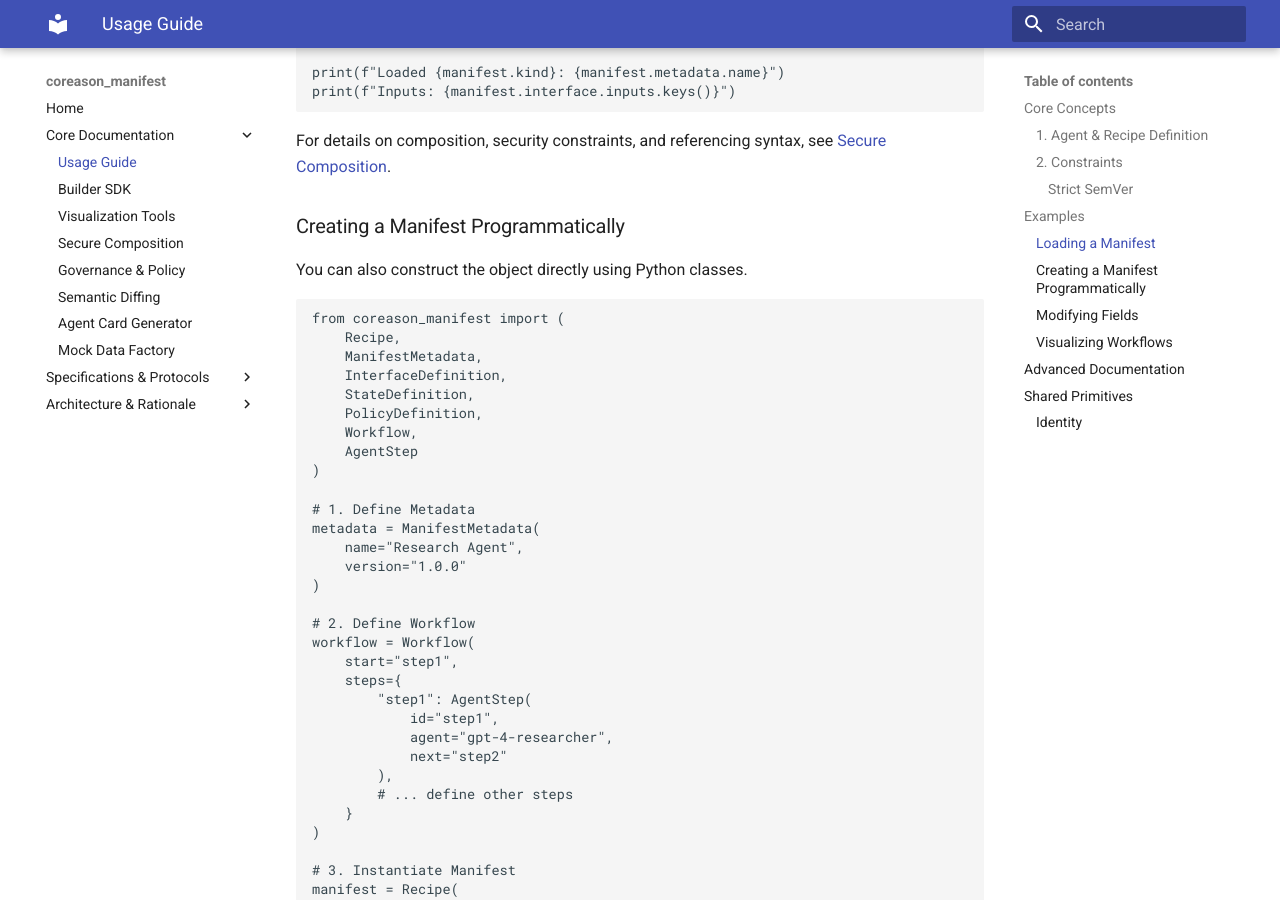
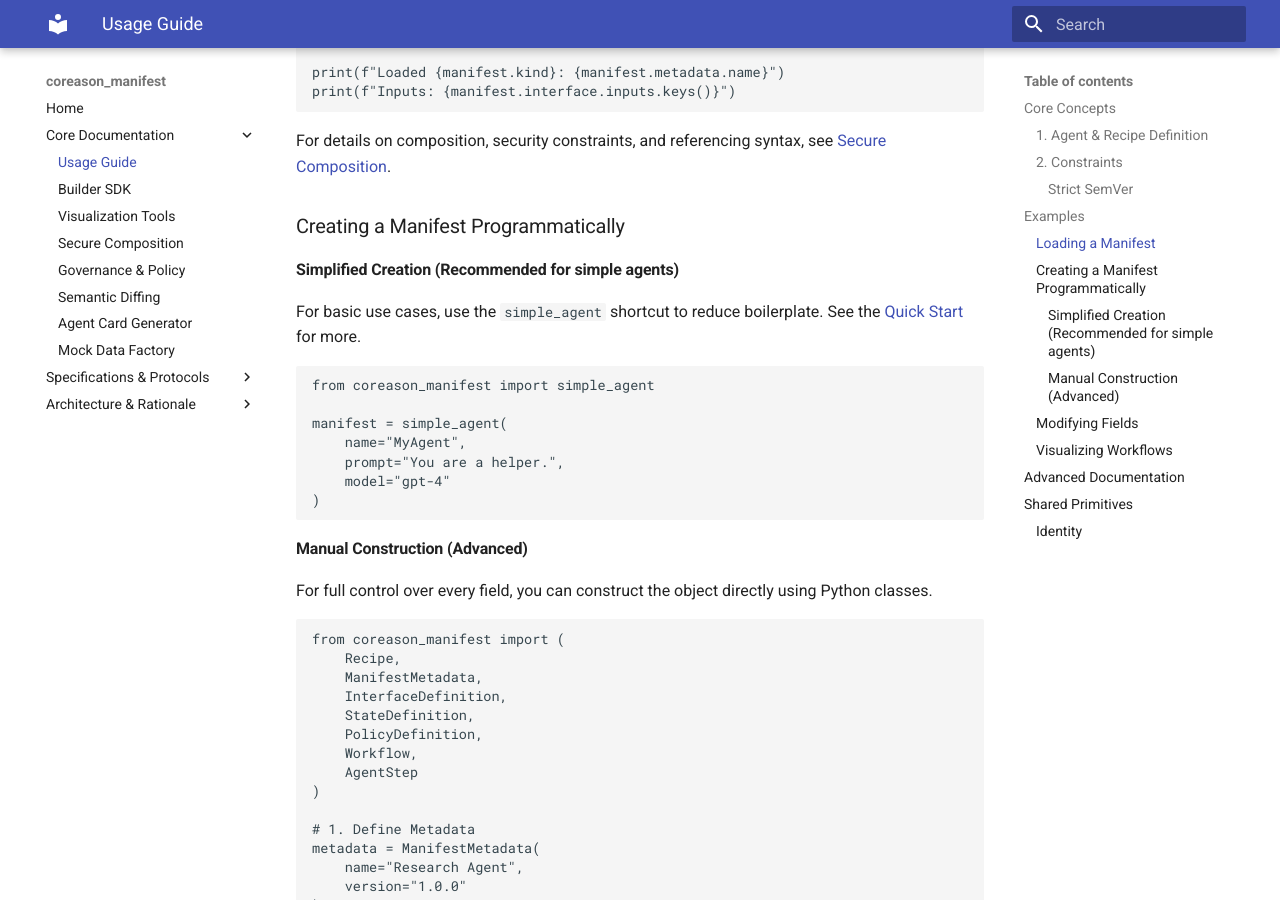
Before and after one commit to CoReason-AI/coreason-manifest, an MkDocs documentation site: the page built from docs/usage.md, in a window 1280 px wide and 900 px high, scrolled down 1073 px. Built offline with MkDocs 1.6.1 and Material for MkDocs 9.7.7, drawn with Linux system fonts in a browser that asks for light colours.

Commit message:
docs: add quickstart guide and extensive tests for simple_agent
Add `docs/quickstart.md` and link it in `docs/index.md` and `docs/usage.md`.
Enhance `tests/test_shortcuts.py` with edge case tests and round-trip verification.
Fix `src/coreason_manifest/utils/v2/io.py` to use `mode='json'` for YAML dumping,
ensuring portable YAML output (fixes Enum serialization issue).

Closes #Issue-DX-Hostile

Co-authored-by: gowthamrao <13936600+gowthamrao@users.noreply.github.com>

````diff
--- a/docs/usage.md
+++ b/docs/usage.md
@@ -41,7 +41,23 @@ For details on composition, security constraints, and referencing syntax, see [S
 
 ### Creating a Manifest Programmatically
 
-You can also construct the object directly using Python classes.
+#### Simplified Creation (Recommended for simple agents)
+
+For basic use cases, use the `simple_agent` shortcut to reduce boilerplate. See the [Quick Start](quickstart.md) for more.
+
+```python
+from coreason_manifest import simple_agent
+
+manifest = simple_agent(
+    name="MyAgent",
+    prompt="You are a helper.",
+    model="gpt-4"
+)
+```
+
+#### Manual Construction (Advanced)
+
+For full control over every field, you can construct the object directly using Python classes.
 
 ```python
 from coreason_manifest import (
````
Also changed, not shown: docs/index.md (+3 -0 lines), docs/quickstart.md (added, +99 -0 lines), 2 other files.
